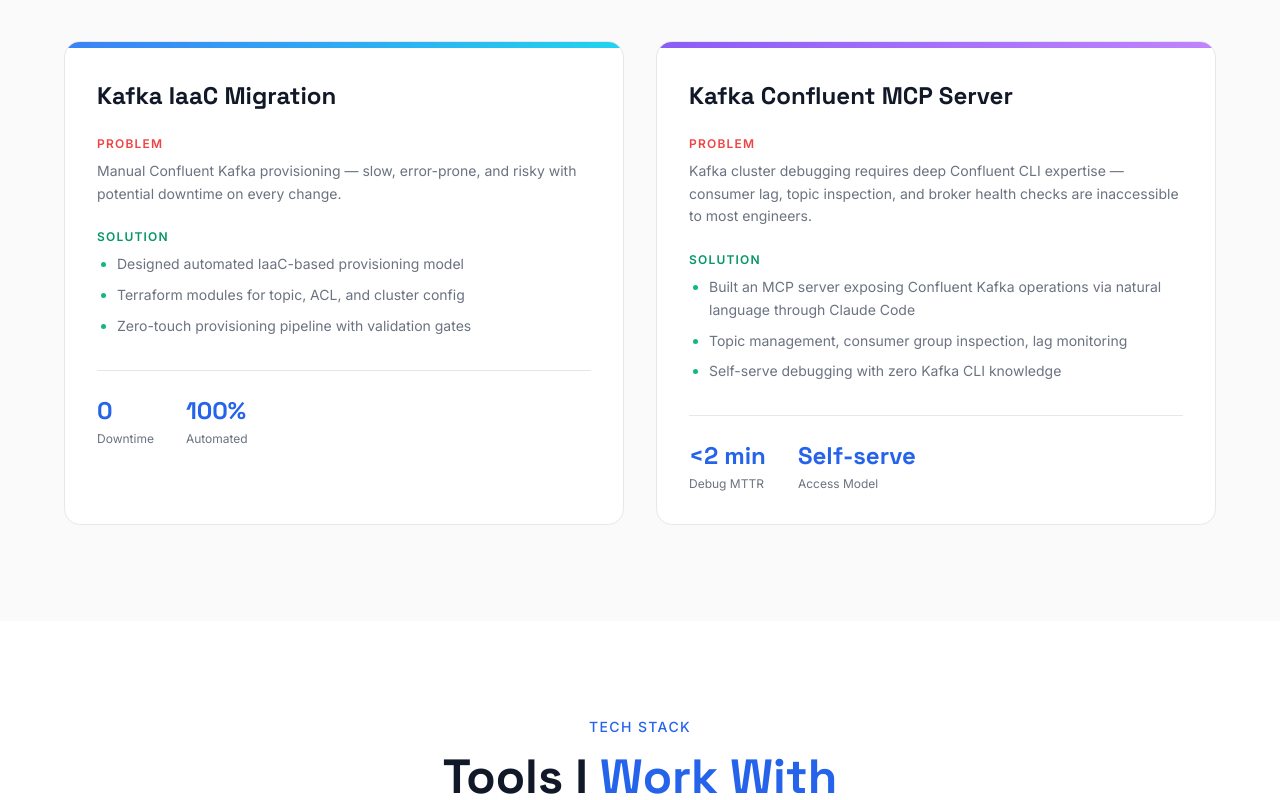
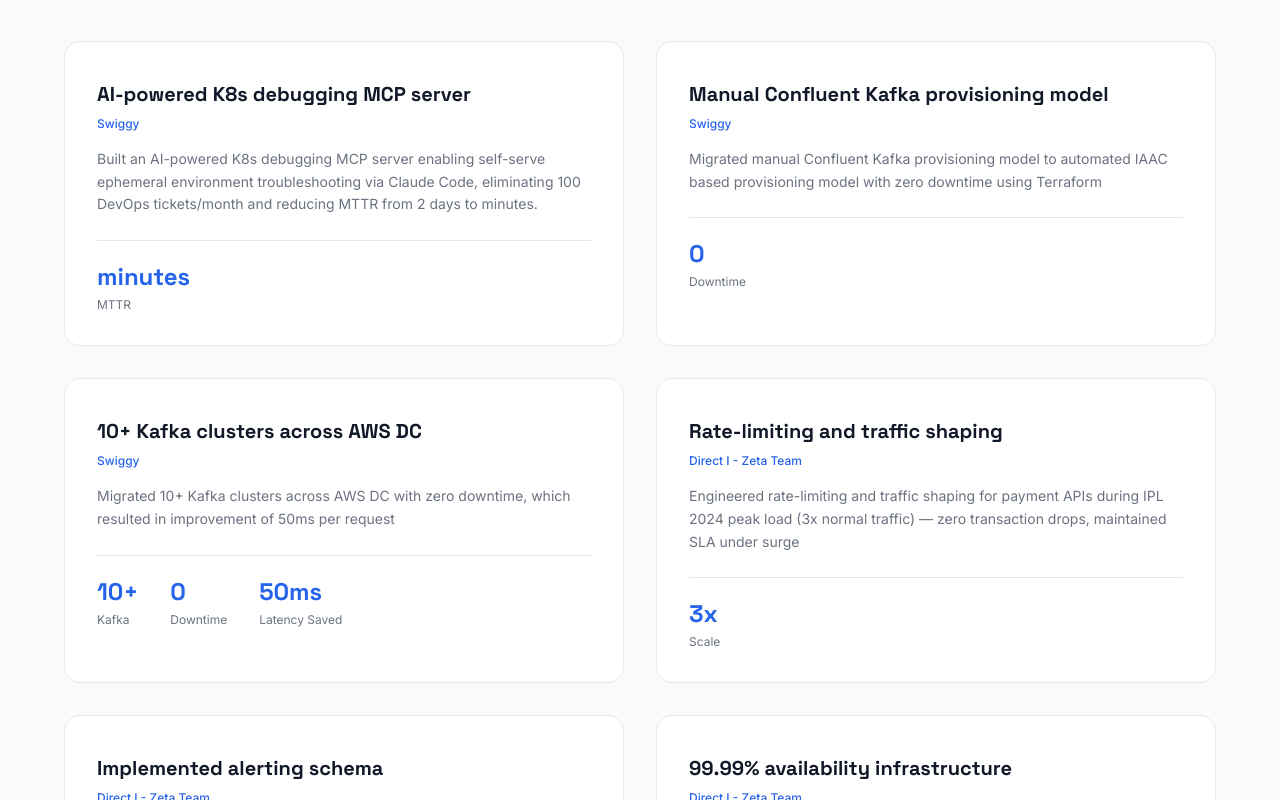
Before and after one commit to Oartihsin/portfolio, a Next.js app: page / in a window 1280 px wide. Shown: the part 3340-4140 px from the top of the page. Built offline with nearby package versions, Linux system fonts and the light colour scheme.

Commit message:
feat: generate case studies dynamically from resume impact bullets
Parser now extracts bullets with quantifiable metrics (%, ms, Nx, counts,
zero-downtime) and generates case study cards automatically. Adding new
impactful work to the resume will auto-create new case study cards.

```diff
--- a/src/components/CaseStudies.tsx
+++ b/src/components/CaseStudies.tsx
@@ -1,37 +1,7 @@
 'use client'
 
 import { motion } from 'framer-motion'
-
-const caseStudies = [
-  {
-    title: 'Kafka IaaC Migration',
-    color: 'from-blue-500 to-cyan-400',
-    problem: 'Manual Confluent Kafka provisioning — slow, error-prone, and risky with potential downtime on every change.',
-    solution: [
-      'Designed automated IaaC-based provisioning model',
-      'Terraform modules for topic, ACL, and cluster config',
-      'Zero-touch provisioning pipeline with validation gates',
-    ],
-    metrics: [
-      { value: '0', label: 'Downtime' },
-      { value: '100%', label: 'Automated' },
-    ],
-  },
-  {
-    title: 'Kafka Confluent MCP Server',
-    color: 'from-violet-500 to-purple-400',
-    problem: 'Kafka cluster debugging requires deep Confluent CLI expertise — consumer lag, topic inspection, and broker health checks are inaccessible to most engineers.',
-    solution: [
-      'Built an MCP server exposing Confluent Kafka operations via natural language through Claude Code',
-      'Topic management, consumer group inspection, lag monitoring',
-      'Self-serve debugging with zero Kafka CLI knowledge',
-    ],
-    metrics: [
-      { value: '<2 min', label: 'Debug MTTR' },
-      { value: 'Self-serve', label: 'Access Model' },
-    ],
-  },
-]
+import resumeData from '@/data/resume.json'
 
 export default function CaseStudies() {
   return (
@@ -56,52 +26,30 @@ export default function CaseStudies() {
         </motion.div>
 
         <div className="grid md:grid-cols-2 gap-8">
-          {caseStudies.map((study, i) => (
+          {resumeData.caseStudies.map((study, i) => (
             <motion.div
-              key={study.title}
+              key={study.title + i}
               initial={{ opacity: 0, y: 30 }}
               whileInView={{ opacity: 1, y: 0 }}
               viewport={{ once: true, margin: '-50px' }}
-              transition={{ duration: 0.5, delay: i * 0.15 }}
+              transition={{ duration: 0.5, delay: i * 0.1 }}
               className="bg-white rounded-2xl border border-border overflow-hidden hover:shadow-lg transition-shadow"
             >
               {/* Gradient top bar */}
               <div className={`h-1.5 bg-gradient-to-r ${study.color}`} />
 
               <div className="p-8">
-                <h3 className="font-heading text-2xl font-bold text-gray-900 mb-6">
+                <h3 className="font-heading text-xl font-bold text-gray-900 mb-2">
                   {study.title}
                 </h3>
+                <p className="text-xs font-medium text-accent mb-4">{study.company}</p>
 
-                {/* Problem */}
-                <div className="mb-6">
-                  <p className="text-xs font-semibold tracking-widest text-red-500 uppercase mb-2">
-                    Problem
-                  </p>
-                  <p className="text-muted text-sm leading-relaxed">
-                    {study.problem}
-                  </p>
-                </div>
-
-                {/* Solution */}
-                <div className="mb-8">
-                  <p className="text-xs font-semibold tracking-widest text-emerald-600 uppercase mb-2">
-                    Solution
-                  </p>
-                  <ul className="space-y-2 list-disc list-outside pl-5 marker:text-emerald-500">
-                    {study.solution.map((point) => (
-                      <li
-                        key={point}
-                        className="text-muted text-sm leading-relaxed"
-                      >
-                        {point}
-                      </li>
-                    ))}
-                  </ul>
-                </div>
+                <p className="text-muted text-sm leading-relaxed mb-6">
+                  {study.description}
+                </p>
 
                 {/* Metrics */}
-                <div className="flex gap-8 pt-6 border-t border-border">
+                <div className="flex gap-8 pt-5 border-t border-border">
                   {study.metrics.map((metric) => (
                     <div key={metric.label}>
                       <div className="font-heading text-2xl font-bold text-accent">
--- a/src/data/resume.json
+++ b/src/data/resume.json
@@ -193,6 +193,88 @@
       "label": "Availability SLA"
     }
   ],
+  "caseStudies": [
+    {
+      "title": "AI-powered K8s debugging MCP server",
+      "company": "Swiggy",
+      "color": "from-blue-500 to-cyan-400",
+      "description": "Built an AI-powered K8s debugging MCP server enabling self-serve ephemeral environment troubleshooting via Claude Code, eliminating  100 DevOps tickets/month and reducing MTTR from 2 days to minutes.",
+      "metrics": [
+        {
+          "value": "minutes",
+          "label": "MTTR"
+        }
+      ]
+    },
+    {
+      "title": "Manual Confluent Kafka provisioning model",
+      "company": "Swiggy",
+      "color": "from-violet-500 to-purple-400",
+      "description": "Migrated manual Confluent Kafka provisioning model to automated IAAC based provisioning model with zero downtime using Terraform",
+      "metrics": [
+        {
+          "value": "0",
+          "label": "Downtime"
+        }
+      ]
+    },
+    {
+      "title": "10+ Kafka clusters across AWS DC",
+      "company": "Swiggy",
+      "color": "from-emerald-500 to-teal-400",
+      "description": "Migrated 10+ Kafka clusters across AWS DC with zero downtime, which resulted in improvement of 50ms per request",
+      "metrics": [
+        {
+          "value": "10+",
+          "label": "Kafka"
+        },
+        {
+          "value": "0",
+          "label": "Downtime"
+        },
+        {
+          "value": "50ms",
+          "label": "Latency Saved"
+        }
+      ]
+    },
+    {
+      "title": "Rate-limiting and traffic shaping",
+      "company": "Direct I - Zeta Team",
+      "color": "from-orange-500 to-amber-400",
+      "description": "Engineered rate-limiting and traffic shaping for payment APIs during IPL 2024 peak load (3x normal traffic) — zero transaction drops, maintained SLA under surge",
+      "metrics": [
+        {
+          "value": "3x",
+          "label": "Scale"
+        }
+      ]
+    },
+    {
+      "title": "Implemented alerting schema",
+      "company": "Direct I - Zeta Team",
+      "color": "from-rose-500 to-pink-400",
+      "description": "Designed and implemented alerting schema reducing unwanted alerts by 80% using Helm, Prometheus, Grafana and EKS.",
+      "metrics": [
+        {
+          "value": "80%",
+          "label": "Improvement"
+        }
+      ]
+    },
+    {
+      "title": "99.99% availability infrastructure",
+      "company": "Direct I - Zeta Team",
+      "color": "from-indigo-500 to-blue-400",
+      "description": "Operated 99.99% availability infrastructure for payment-critical services across multi-AZ EKS 10+ AWS accounts — automated failover, canary deployments, zero-downtime patching",
+      "metrics": [
+        {
+          "value": "99.99%",
+          "label": "Availability"
+        }
+      ]
+    }
+  ],
   "meta": {
     "currentRole": "Devops Engineer III",
     "currentCompany": "Swiggy",
```
Also changed, not shown: scripts/parse-resume.js (+75 -0 lines).
